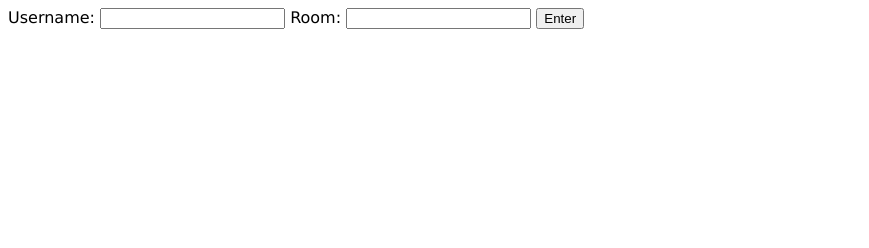
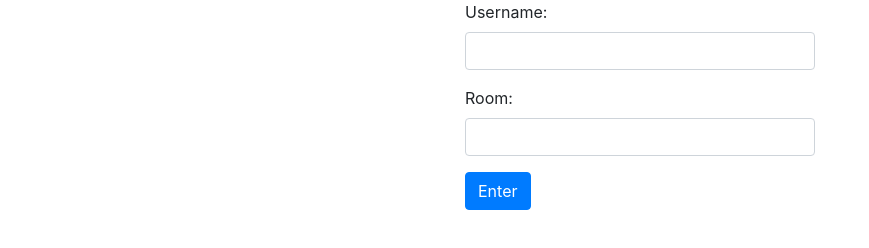
Before and after one commit to wakkoism/sockets-basics, a website built with webpack: page public/index.html in a window 1280 px wide. Shown: the whole page, without its empty margins (0-869 px from the left). Built offline with nearby package versions, Linux system fonts and the light colour scheme; files whose address does not match are found by name.

Commit message:
Add bootstrap to chat app

```diff
--- a/public/index.html
+++ b/public/index.html
@@ -11,6 +11,7 @@
   <!--[if lt IE 9]>
     <script src="https://cdnjs.cloudflare.com/ajax/libs/html5shiv/3.7.3/html5shiv.js"></script>
   <![endif]-->
+  <link rel="stylesheet" href="https://stackpath.bootstrapcdn.com/bootstrap/4.2.1/css/bootstrap.min.css" integrity="sha384-GJzZqFGwb1QTTN6wy59ffF1BuGJpLSa9DkKMp0DgiMDm4iYMj70gZWKYbI706tWS" crossorigin="anonymous">
   <script type="text/javascript" src="https://code.jquery.com/jquery-3.2.1.min.js"  integrity="sha256-hwg4gsxgFZhOsEEamdOYGBf13FyQuiTwlAQgxVSNgt4=" crossorigin="anonymous"></script>
   <script type="text/javascript" src="https://cdnjs.cloudflare.com/ajax/libs/socket.io/2.0.4/socket.io.js"></script>
   <script type="text/javascript" src="https://cdn.jsdelivr.net/npm/moment@2.20.1/moment.min.js"></script>
@@ -33,17 +34,23 @@
     }
   </style>
 <body>
+  <div class="container">
+    <div class="row">
+      <div class="col-md-4 offset-4">
         <div class="chat-form hide">
           <form method="GET" enctype="text/plain">
-      <label>
-        Username:
-        <input type name="name" />
-      </label>
-      <label>
-        Room:
-        <input type name="room" />
-      </label>
-      <input type="submit" value="Enter" />
+            <div class="form-group">
+              <label for="name">Username:</label>
+              <input type="text" name="name" class="form-control" />
+            </div>
+            <div class="form-group">
+              <label for="room">Room:</label>
+              <input type="text" name="room" class="form-control" />
+            </div>
+            <div class="form-group">
+              <input type="submit" value="Enter" class="btn btn-primary"/>
+            </div>
+
           </form>
         </div>
         <div class="room hide">
@@ -60,6 +67,9 @@
             <input type="button" value="clear chat" class="clear-chat" />
           </form>
         </div>
+      </div>
+    </div>
+  </div>
   <script type="text/javascript" src="/js/app.js"></script>
 </body>
 </html>
```
Lines whose indentation alone changed are shown as unchanged.
